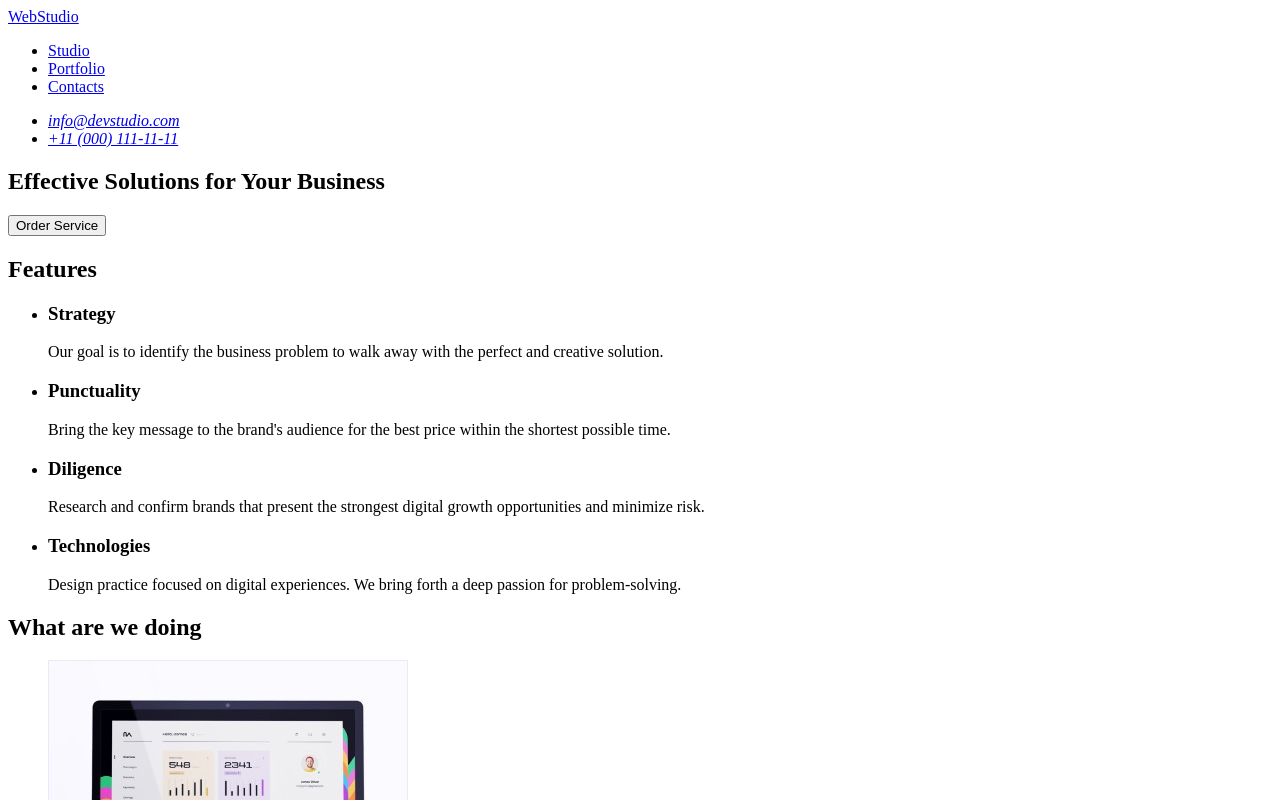
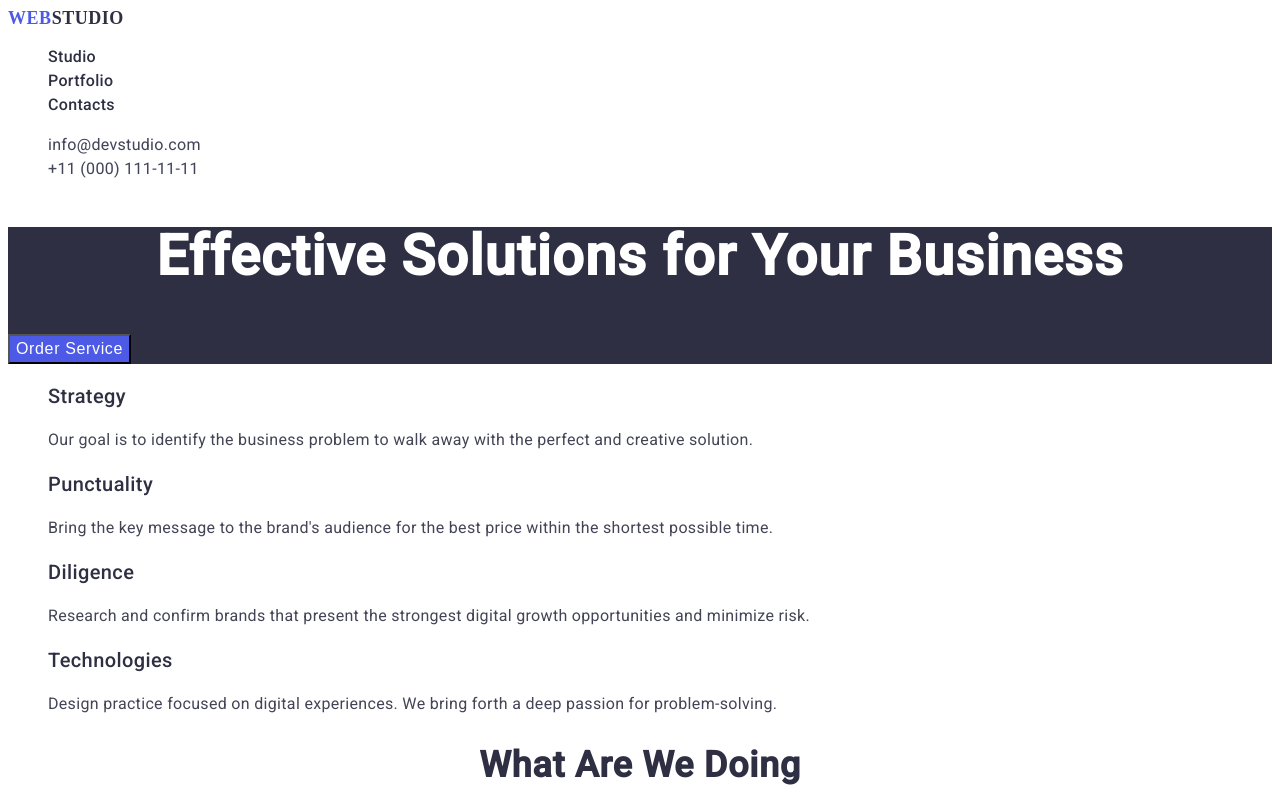
Before and after one commit to Krismarine/goit-markup-hw-02, a plain HTML site: page index.html in a window 1280 px wide. Shown: the top 800 px of the page. Drawn offline with Linux system fonts and the light colour scheme.

Commit message:
goit-markup-hw-02

```diff
--- /dev/null
+++ b/css/styles.css
@@ -0,0 +1,161 @@
+body {
+    font-family: 'Roboto', sans-serif;
+    background-color:#FFFFFF;
+    color: var(--major-color);
+}
+:root {
+    --background-text-color:#FFFFFF;
+    --major-color:#2E2F42;
+    --logo-btn-color:#4D5AE5;
+    --border-color:#E7E9FC;
+    --paragraph-color:#434455;
+    --btn-active-color:#404BBF;
+}
+
+/* Header*/
+
+.header {
+   background-color: var(--background-text-color);
+}
+
+/*Company logo*/
+
+.company-logo {
+    font-family: 'Raleway';
+    font-style: normal;
+    font-weight: 800;
+    font-size: 18px;
+    line-height: 1.166; /* 21/18 */
+    letter-spacing: 0.03em;
+    text-decoration: none;
+    color: var(--logo-btn-color)
+}
+.logo-studio {
+    color: var(--major-color)
+}
+.logo-web {
+    color: var(--logo-btn-color);
+}
+
+
+.header-list  {
+    list-style: none;
+}
+
+.header-link{
+    font-weight: 500;
+    line-height: 1.5;
+    letter-spacing: 0.02em;
+    text-decoration: none;
+    color: var(--major-color);
+}
+
+.address-list {
+    list-style: none;
+}
+
+.address-link {
+    font-style: normal;
+    line-height: 1.5;
+    letter-spacing: 0.02em;
+    color: var(--paragraph-color);
+    text-decoration: none;
+    text-shadow: 0px 0px 1px var(--border-color);
+}
+
+/* Page-1 */
+
+
+.hero {
+    background-color: var(--major-color);
+}
+h1 {
+    font-size: 56px;
+    line-height: 1.07; /* 60/56 */
+    text-align: center;
+    letter-spacing: 0.02em;
+    color: var(--background-text-color);
+}
+
+.order-btn {
+    background-color: var(--logo-btn-color);
+    color: var(--background-text-color);
+    font-weight: 500;
+    font-size: 16px;
+    line-height: 1.5; /* 24/16 */
+    display: flex;
+    align-items: center;
+    letter-spacing: 0.04em;
+    cursor: pointer;
+}
+.order-btn:hover , .order-btn:focus {
+    background-color:var(--btn-active-color);
+}
+
+h2 {
+    font-size: 36px;
+    line-height: 1.11; /* 40/36 */
+    text-align: center;
+    letter-spacing: 0.02em;
+    text-transform: capitalize;
+}
+h3 {
+    font-weight: 500;
+    font-size: 20px;
+    line-height: 1.2; /* 24/20 */
+    letter-spacing: 0.02em;
+}
+p {
+    line-height: 1.5; /* 24/16 */
+    letter-spacing: 0.02em;
+    color:var(--paragraph-color);
+}
+
+.features-list {
+    list-style: none;
+}
+
+.caption-list {
+    list-style: none;
+}
+
+.team-members-list {
+    list-style: none;
+}
+
+
+/* Footer*/
+
+footer {
+    background-color: var(--major-color);
+}
+footer>p {
+    color: var(--background-text-color)
+}
+
+.footer>.company-logo {
+    color: var(--background-text-color);
+}
+/* Page-2 */
+
+.filter-buttons-list {
+    list-style: none;
+}
+.filter-item {
+    font-weight: 500;
+    line-height: 1.5; /* 24/16 */
+    display: flex;
+    align-items: center;
+    text-align: center;
+    letter-spacing: 0.04em;
+    background-color: var(--border-color);
+    color:var(--logo-btn-color)
+}
+.filter-item:hover, .filter-item:focus {
+    background-color: var(--btn-active-color);
+    color: var(--background-text-color);
+    cursor: pointer;
+}
+.product-list {
+    list-style: none;
+}
--- a/index.html
+++ b/index.html
@@ -4,37 +4,60 @@
     <meta charset="UTF-8" />
     <meta http-equiv="X-UA-Compatible" content="IE=edge" />
     <meta name="viewport" content="width=device-width, initial-scale=1.0" />
-    <title>Document</title>
+    <title>WebStudio</title>
+    <link rel="preconnect" href="https://fonts.googleapis.com" />
+    <link rel="preconnect" href="https://fonts.gstatic.com" crossorigin />
+    <link
+      href="https://fonts.googleapis.com/css2?family=Roboto:wght@400;500&display=swap"
+      rel="stylesheet"
+    />
+    <link rel="stylesheet" href="./css/styles.css" />
   </head>
   <body>
     <!-- Header -->
-    <header>
+    <header class="header">
       <nav>
-        <a href="./index.html">WebStudio</a>
-        <ul>
-          <li><a href="Studio">Studio</a></li>
-          <li><a href="Portfolio">Portfolio</a></li>
-          <li><a href="Contacts">Contacts</a></li>
+        <a class="company-logo" href="./index.html"
+          >WEB<span class="logo-studio">STUDIO</span></a
+        >
+        <ul class="header-list">
+          <li>
+            <a class="header-link" href="index.html">Studio</a>
+          </li>
+          <li>
+            <a class="header-link" href="portfolio.html">Portfolio</a>
+          </li>
+          <li>
+            <a class="header-link" href="Contacts">Contacts</a>
+          </li>
         </ul>
       </nav>
       <address>
-        <ul>
-          <li><a href="mailto:info@devstudio.com">info@devstudio.com</a></li>
-          <li><a href="tel:+110001111111">+11 (000) 111-11-11</a></li>
+        <ul class="address-list">
+          <li>
+            <a class="address-link" href="mailto:info@devstudio.com"
+              >info@devstudio.com</a
+            >
+          </li>
+          <li>
+            <a class="address-link" href="tel:+110001111111"
+              >+11 (000) 111-11-11</a
+            >
+          </li>
         </ul>
       </address>
     </header>
     <main>
       <!-- Hero -->
-      <section>
+      <section class="hero">
         <h1>Effective Solutions for Your Business</h1>
-        <button type="button">Order Service</button>
+        <button class="order-btn" type="button">Order Service</button>
       </section>
       <!-- Features -->
       <section>
-        <h2>Features</h2>
-        <ul>
-          <li>
+        <h2 hidden>Features</h2>
+        <ul class="features-list">
+          <li class="features-list-item">
             <h3>Strategy</h3>
             <p>
               Our goal is to identify the business problem to walk away with the
@@ -67,7 +90,7 @@
       <!-- What are we doing -->
       <section>
         <h2>What are we doing</h2>
-        <ul>
+        <ul class="caption-list">
           <li>
             <img
               src="./images/img1.jpg"
@@ -86,7 +109,7 @@
       <!-- Our team -->
       <section>
         <h2>Our Team</h2>
-        <ul>
+        <ul class="team-members-list">
           <li>
             <img
               src="./images/worker1.jpg"
@@ -126,8 +149,10 @@
         </ul>
       </section>
     </main>
-    <footer>
-      <a href="./index.html">WebStudio</a>
+    <footer class="footer">
+      <a class="company-logo" href="./index.html"
+        ><span class="logo-web">WEB</span>STUDIO</a
+      >
       <p>
         Increase the flow of customers and sales for your business with digital
         marketing & growth solutions.
```
Also changed, not shown: portfolio.html (added, +136 -0 lines), images/bankapp.jpg (added), images/cashlesspay.jpg (added), images/freshcoffe.jpg (added), images/instagramstories.jpg (added), images/meditationapp.jpg (added), images/onlinecourse.jpg (added), images/organicfood.jpg (added), images/screenillu.jpg (added), images/taxiserv.jpg (added), 1 other file.
